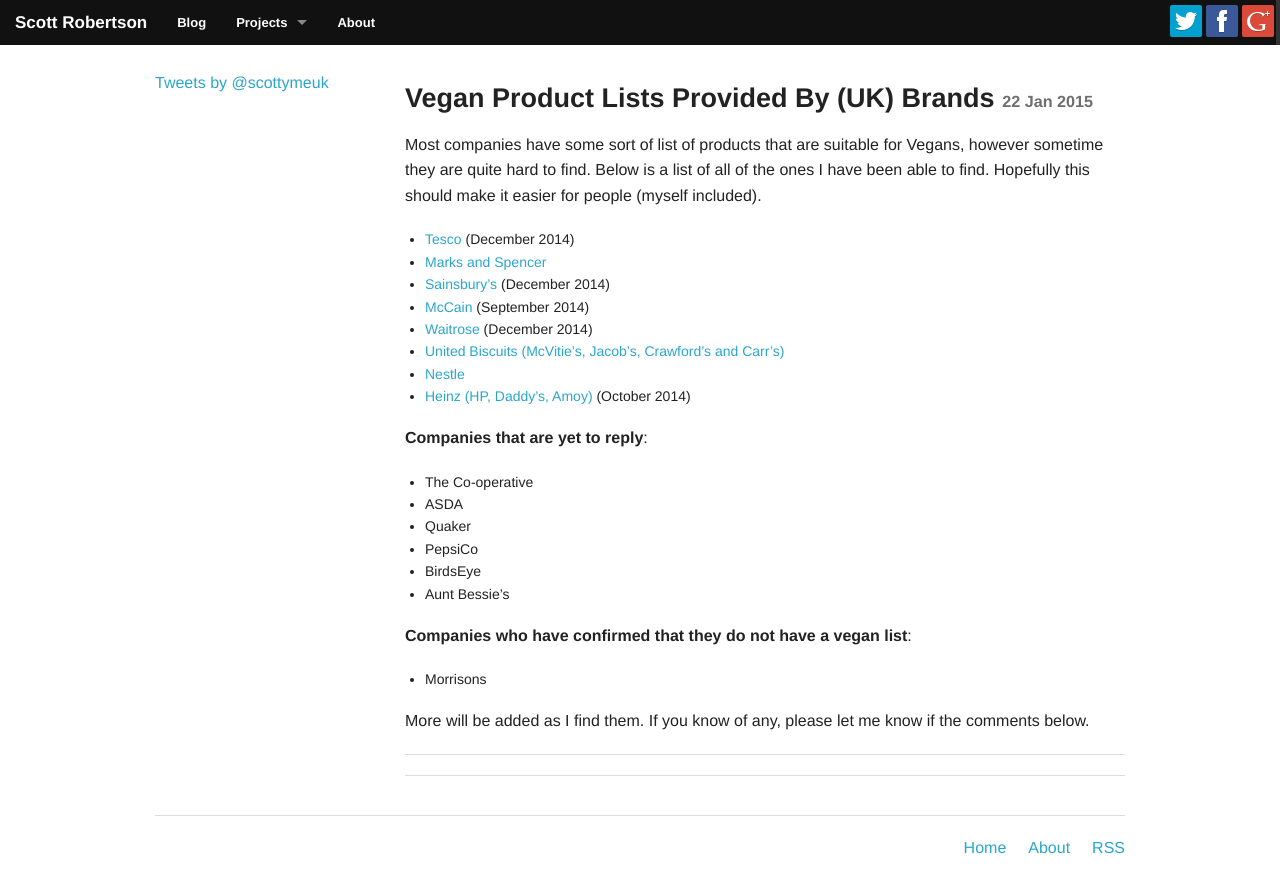
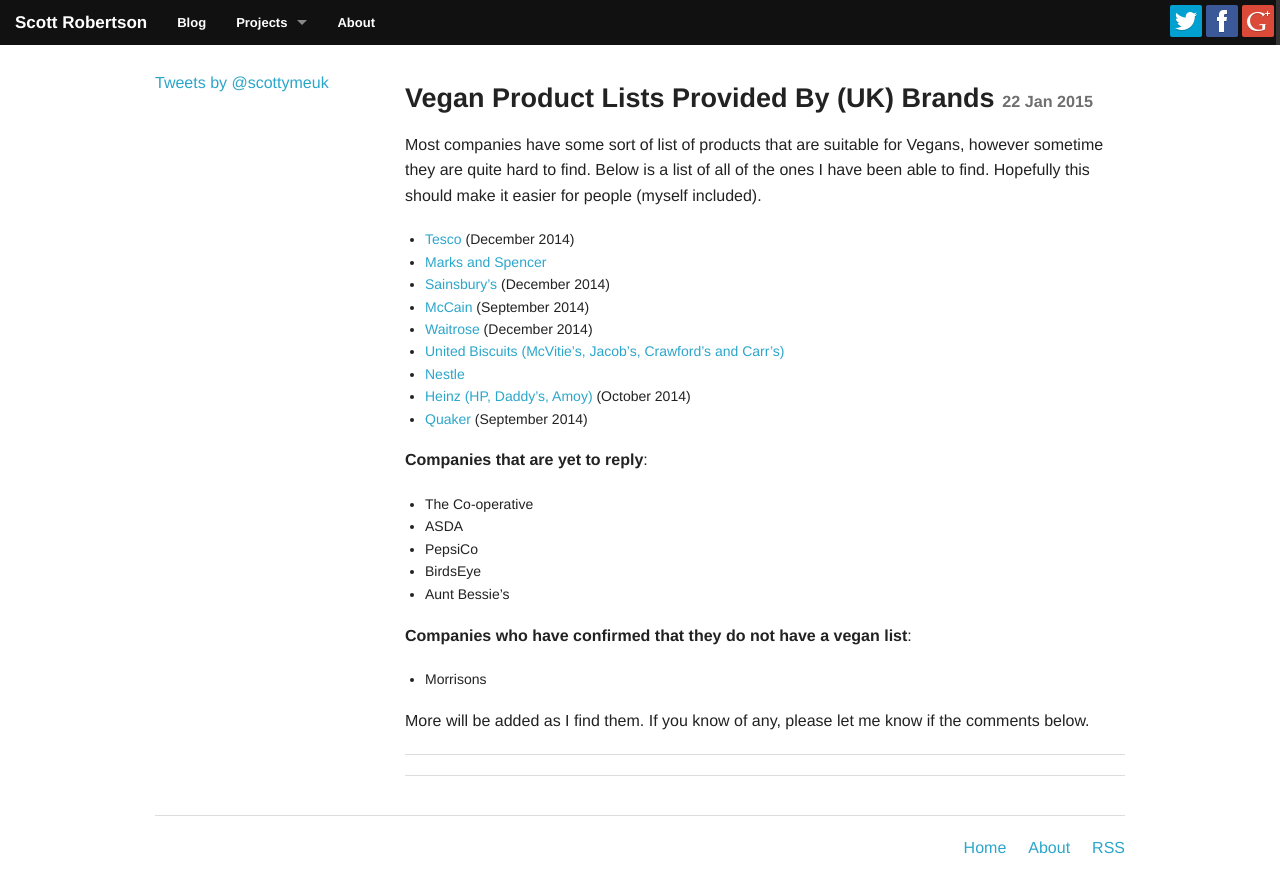
Before and after one commit to scottrobertson/scottrobertson.me, a Jekyll site: the page built from _posts/2015-01-22-uk-brands-vegan-lists.markdown, in a window 1280 px wide. Shown: the top 893 px of the page. Built offline with Jekyll 4.4.1, drawn with Linux system fonts in a browser that asks for light colours; nearby versions of some CDN libraries; Markdown is read by kramdown in place of the engine named in the settings; comment, search, counter and statistics services are not loaded.

Commit message:
Adding Quaker

```diff
--- a/_posts/2015-01-22-uk-brands-vegan-lists.markdown
+++ b/_posts/2015-01-22-uk-brands-vegan-lists.markdown
@@ -15,12 +15,12 @@
 - [United Biscuits (McVitie’s, Jacob’s, Crawford’s and Carr’s)](http://www.unitedbiscuits.com/our-consumers/health-nutrition/special-diets/#tab-1413900132-2-73)
 - [Nestle](http://www.nestle.co.uk/asset-library/documents/nutritionhealthwellness/vegan%20list.pdf)
 - [Heinz (HP, Daddy's, Amoy)](https://upload.scottrobertson.me/tl975SsOdRbuu.pdf) (October 2014)
+- [Quaker](https://upload.scottrobertson.me/iQh4Bu2pLAvoK.png) (September 2014)
 
 **Companies that are yet to reply**:
 
 - The Co-operative
 - ASDA
-- Quaker
 - PepsiCo
 - BirdsEye
 - Aunt Bessie's
```
